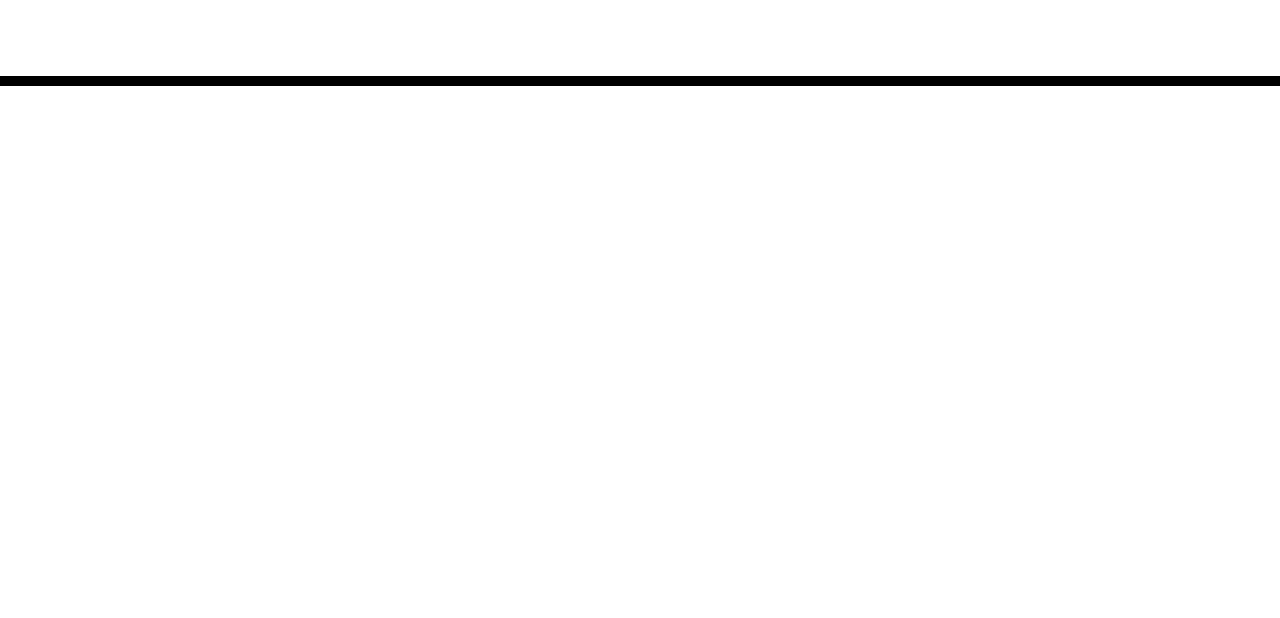
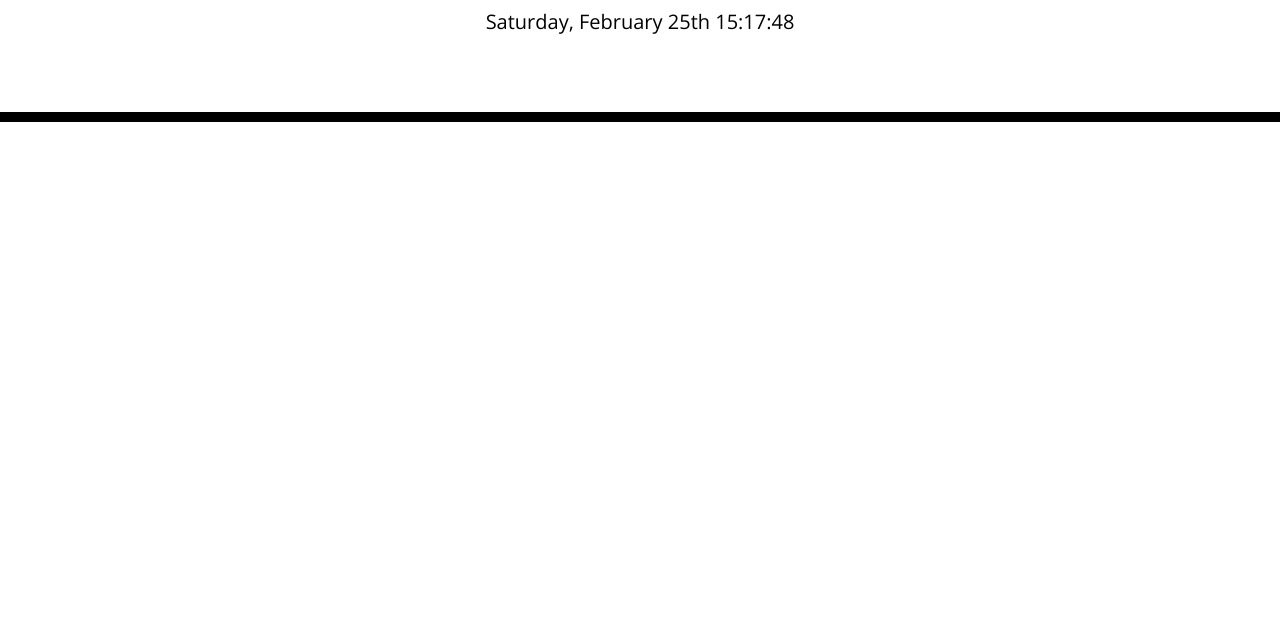
Before and after one commit to steelsnake93/work-day-scheduler, a plain HTML site: page index.html in a window 1280 px wide. Shown: the part 182-800 px from the top of the page. Drawn offline with nearby package versions, Linux system fonts and the light colour scheme.

Commit message:
Add function to display the current date and time

```diff
--- a/app/app.js
+++ b/app/app.js
@@ -0,0 +1,12 @@
+// Function to display the current date and time
+function displayCurrentTime() {
+   let currentDate = moment().format("dddd, MMMM Do");
+   let currentTime = moment().format("HH:mm:ss");
+   $("#currentDay").text(currentDate + " " + currentTime);
+}
+setInterval(displayCurrentTime, 1000);
+// Function to create time blocks
+// Function to change color based on past present and future
+// Function to allow user to enter an event
+// Function to save event in local storage on button click
+// Function to display saved events from local storage
--- a/index.html
+++ b/index.html
@@ -32,8 +32,8 @@
       <!-- Timeblocks go here -->
     </div>
 
-    <script src="./app/app.js"></script>
     <script src="https://cdnjs.cloudflare.com/ajax/libs/jquery/3.2.1/jquery.min.js"></script>
     <script src="https://cdnjs.cloudflare.com/ajax/libs/moment.js/2.24.0/moment.min.js"></script>
+    <script src="./app/app.js"></script>
   </body>
 </html>
```
